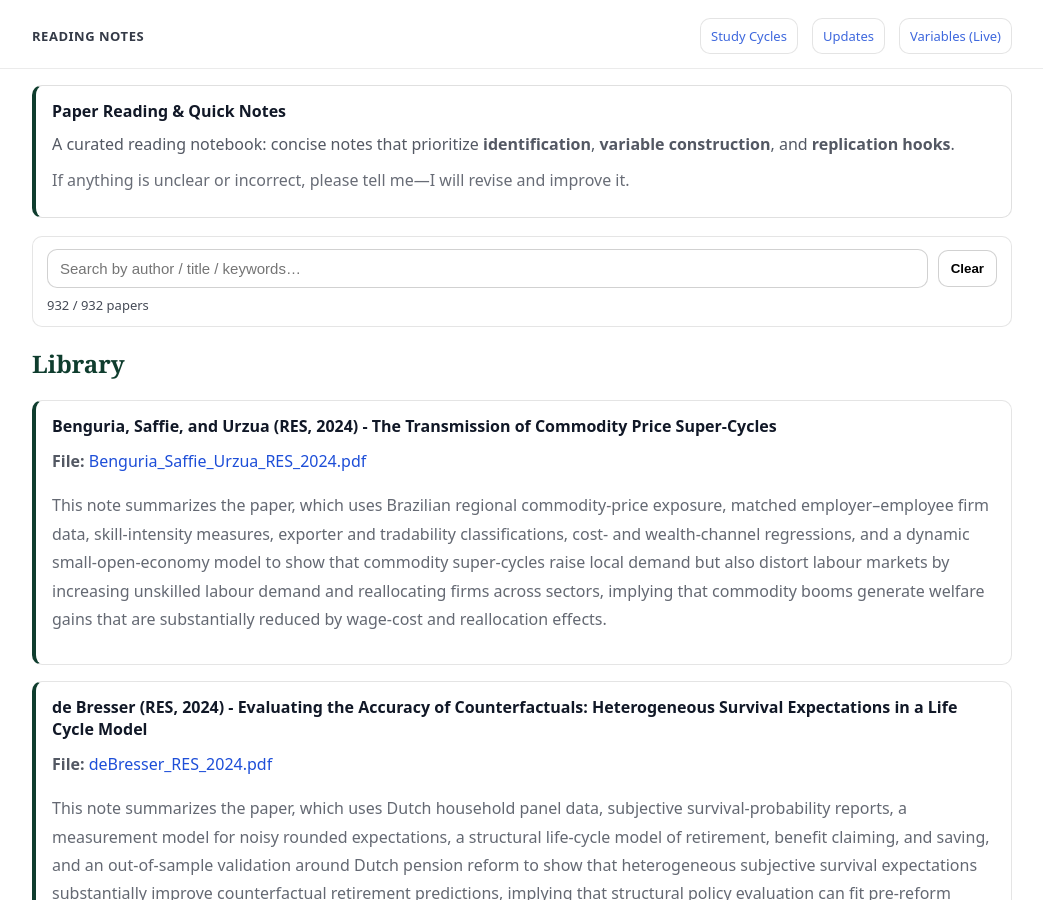
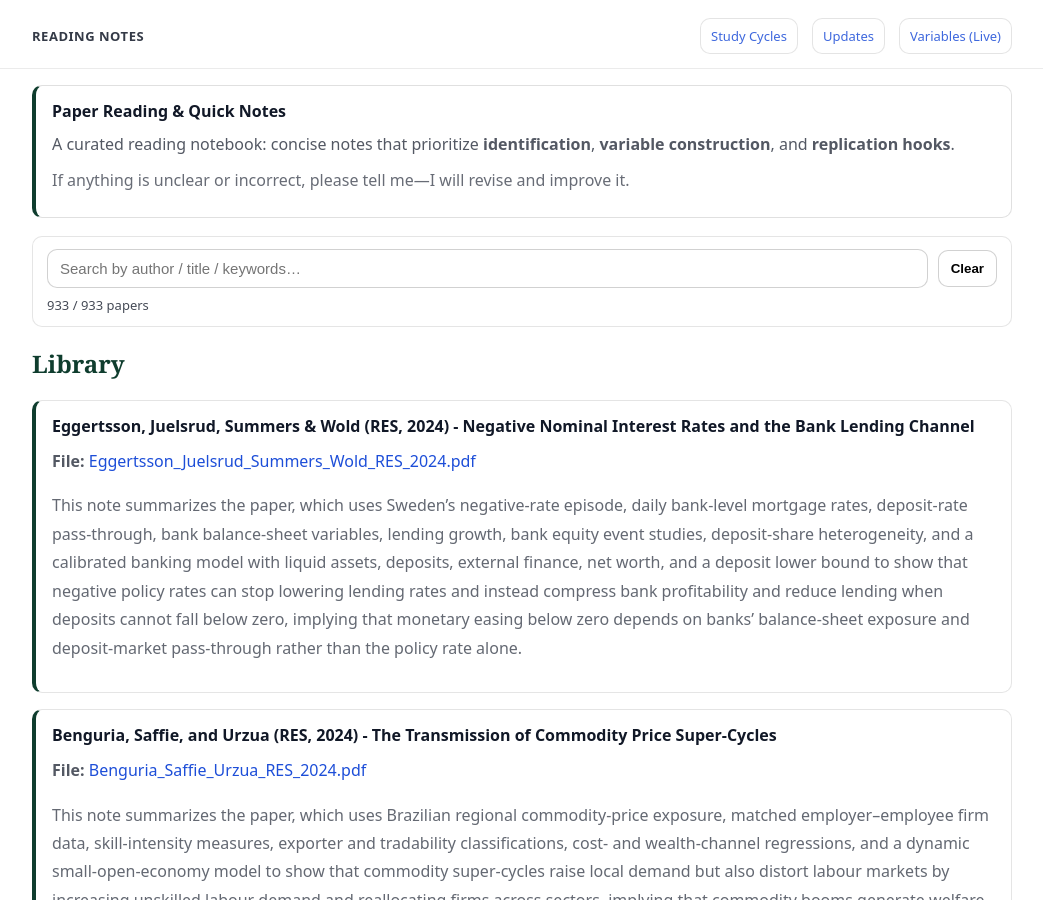
Before and after one commit to yaxinzn/study-archive, a Jekyll site: the page built from reading/index.md, in a window 1280 px wide and 900 px high. Shown: the whole window, without its empty margins (118-1161 px from the left). Built offline with Jekyll 4.4.1, drawn with Linux system fonts in a browser that asks for light colours.

Commit message:
Reading: add/update Eggertsson_Juelsrud_Summers_Wold_RES_2024.pdf

```diff
--- a/_data/reading.yml
+++ b/_data/reading.yml
@@ -1,3 +1,7 @@
+- title: "Eggertsson, Juelsrud, Summers & Wold (RES, 2024) - Negative Nominal Interest Rates and the Bank Lending Channel"
+  file: "Eggertsson_Juelsrud_Summers_Wold_RES_2024.pdf"
+  desc: "This note summarizes the paper, which uses Sweden’s negative-rate episode, daily bank-level mortgage rates, deposit-rate pass-through, bank balance-sheet variables, lending growth, bank equity event studies, deposit-share heterogeneity, and a calibrated banking model with liquid assets, deposits, external finance, net worth, and a deposit lower bound to show that negative policy rates can stop lowering lending rates and instead compress bank profitability and reduce lending when deposits cannot fall below zero, implying that monetary easing below zero depends on banks’ balance-sheet exposure and deposit-market pass-through rather than the policy rate alone."
+
 - title: "Benguria, Saffie, and Urzua (RES, 2024) - The Transmission of Commodity Price Super-Cycles"
   file: "Benguria_Saffie_Urzua_RES_2024.pdf"
   desc: "This note summarizes the paper, which uses Brazilian regional commodity-price exposure, matched employer–employee firm data, skill-intensity measures, exporter and tradability classifications, cost- and wealth-channel regressions, and a dynamic small-open-economy model to show that commodity super-cycles raise local demand but also distort labour markets by increasing unskilled labour demand and reallocating firms across sectors, implying that commodity booms generate welfare gains that are substantially reduced by wage-cost and reallocation effects."
```
Also changed, not shown: 1 other file.
